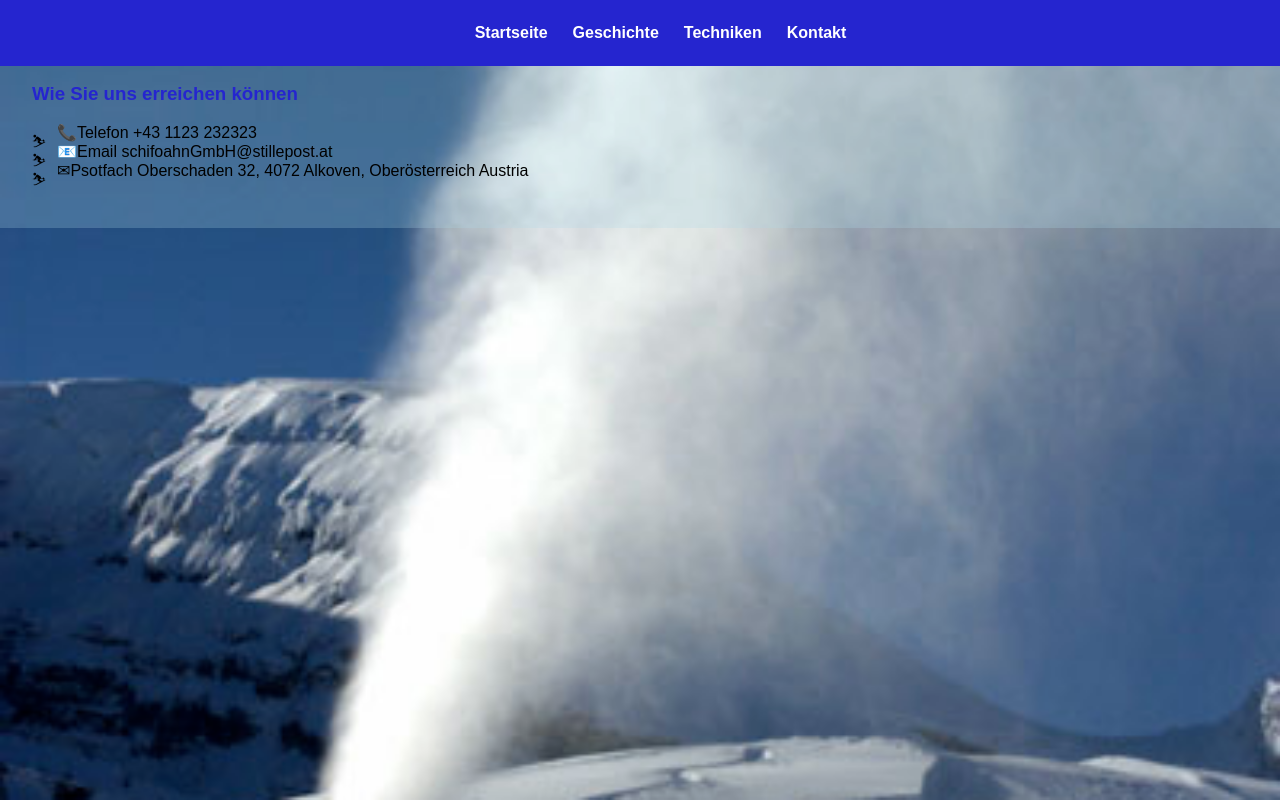
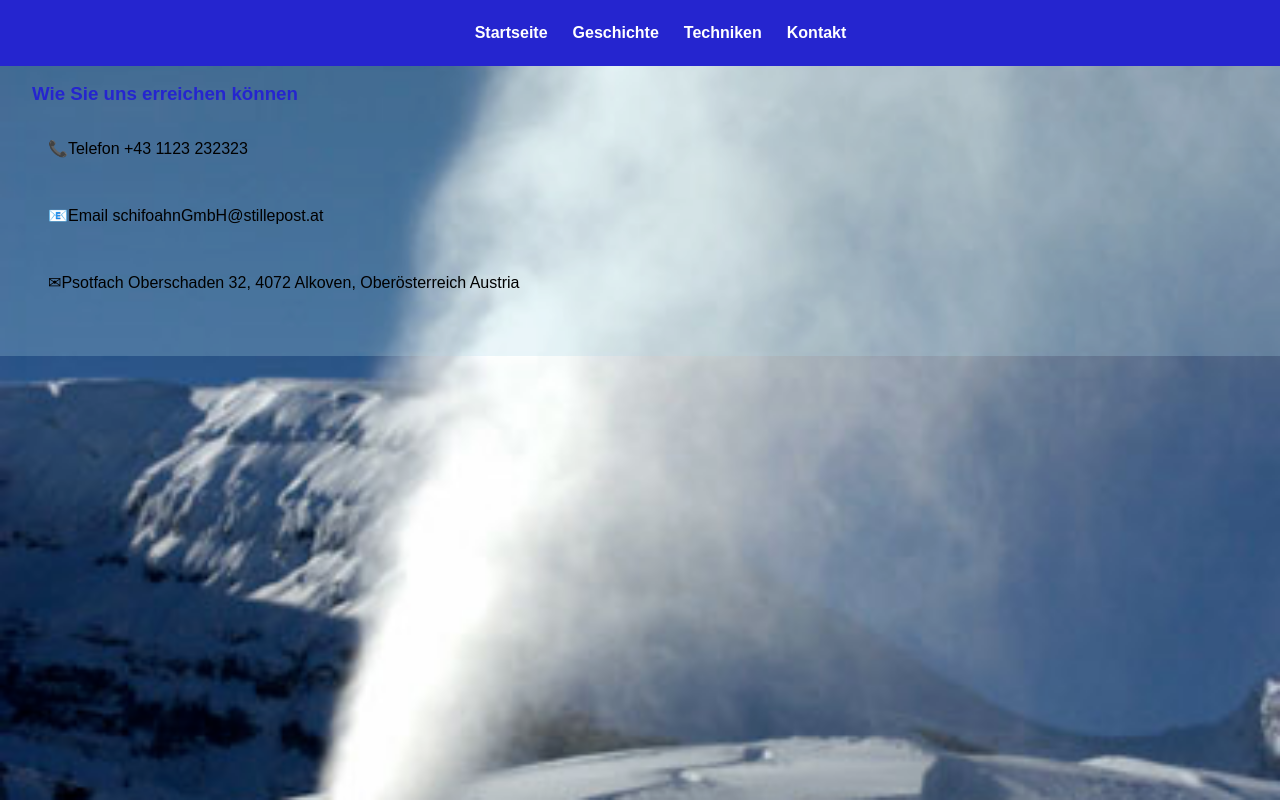
Before and after one commit to SebastianSchwingenschuh/Schifoahn, a plain HTML site: page contact.html in a window 1280 px wide. Drawn offline with Linux system fonts and the light colour scheme.

Commit message:
Update contact.html

```diff
--- a/contact.html
+++ b/contact.html
@@ -17,12 +17,9 @@
 
         <section class="style1">
             <h3>Wie Sie uns erreichen können</h3>
-            <ul>
-                <li>📞Telefon +43 1123 232323</li>
-                <li>📧Email schifoahnGmbH@stillepost.at</li>
-                <li>✉Psotfach Oberschaden 32, 4072 Alkoven, Oberösterreich Austria</li>
-            </ul>
-
+                <p>📞Telefon +43 1123 232323</p>
+                <p>📧Email schifoahnGmbH@stillepost.at</p>
+                <p>✉Psotfach Oberschaden 32, 4072 Alkoven, Oberösterreich Austria</p>
         </section>
     </body>
 </html>
```
